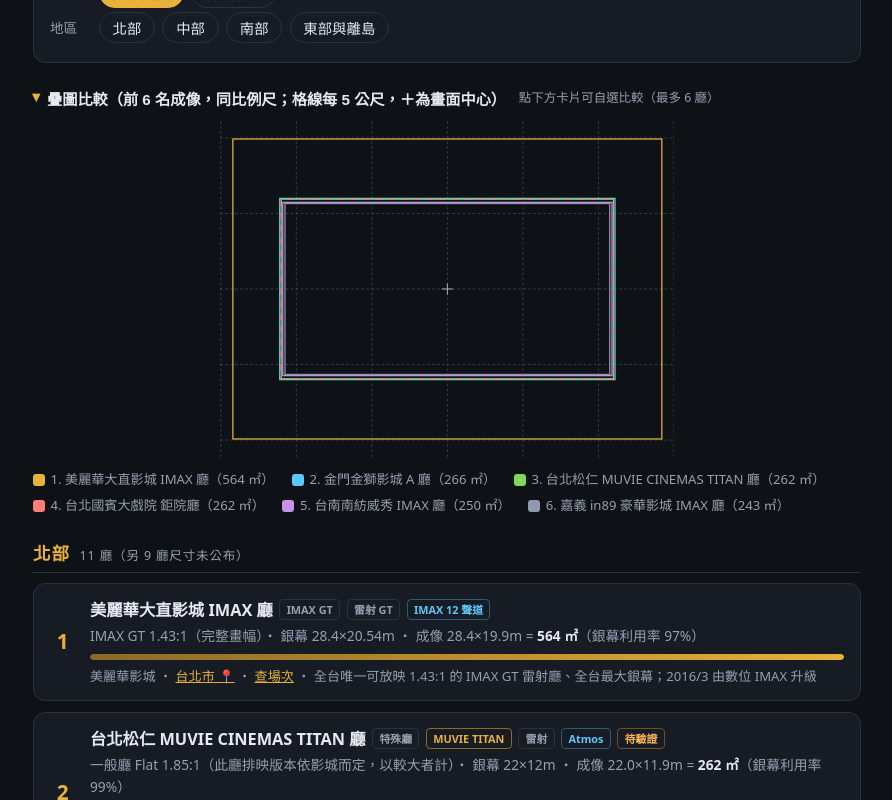
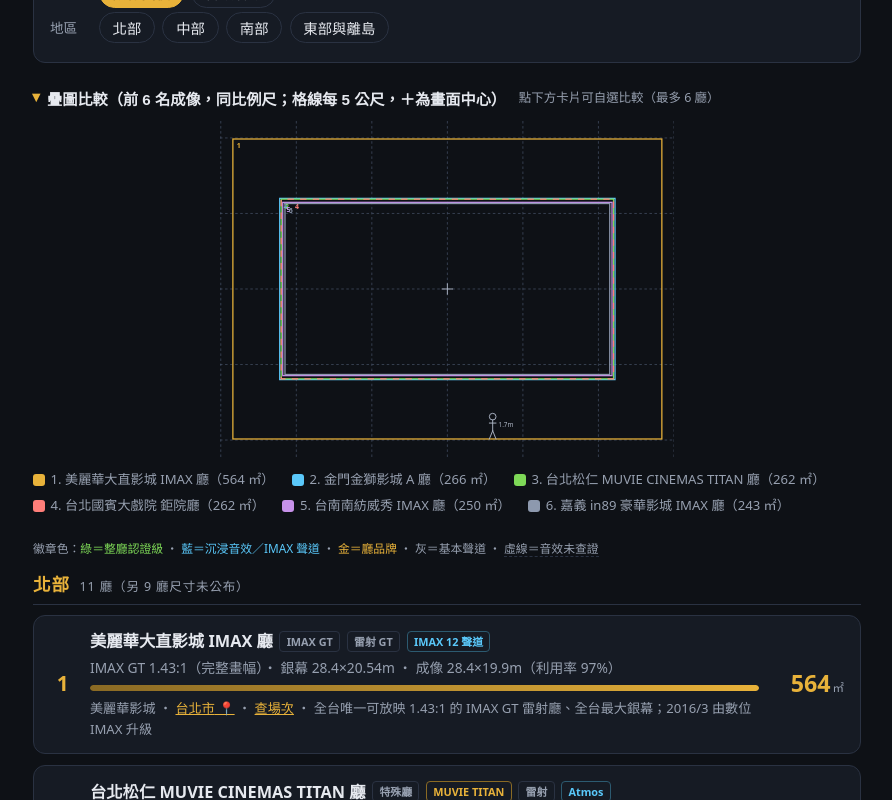
Before and after one commit to cowton0627/taiwan-theater, a React (Vite) app: page / in a window 1280 px wide. Shown: the part 320-1120 px from the top of the page, without its empty margins (193-1085 px from the left). Built offline with nearby package versions, Linux system fonts and the light colour scheme.

Commit message:
roadmap 2＋21 視覺包：成像面積大數字、待驗證降行內註記、徽章圖例；疊圖序號/hover 高亮/1.7m 人形參照

```diff
--- a/src/App.tsx
+++ b/src/App.tsx
@@ -138,6 +138,8 @@
   audioSorted: boolean;
 }) {
   const [open, setOpen] = useState(true);
+  /** 圖例 hover 中的項目——對應線框高亮、其餘淡出（色弱輔助之一，另有線框序號） */
+  const [hovered, setHovered] = useState<number | null>(null);
   const comparing = selected.length > 0;
   const top = (comparing ? selected : fits).slice(0, 6);
   if (top.length === 0) return null;
@@ -204,7 +206,8 @@
             <line x1={cx} y1={cy - 9} x2={cx} y2={cy + 9} className="center-mark" />
             {(() => {
               // 成像尺寸相同的框會完全重合、互相遮蓋——
-              // 同尺寸的第 2 框起改用虛線並錯開起點，讓每廳顏色都可見
+              // 同尺寸的第 2 框起改用虛線並錯開起點，讓每廳顏色都可見；
+              // 每框左上角掛序號（同尺寸者橫向錯開），色弱也能對回圖例
               const sizeSeen = new Map<string, number>();
               return top.map((f, i) => {
                 const w = f.imageWidthM * scale;
@@ -212,24 +215,60 @@
                 const key = `${f.imageWidthM.toFixed(2)}x${f.imageHeightM.toFixed(2)}`;
                 const dup = sizeSeen.get(key) ?? 0;
                 sizeSeen.set(key, dup + 1);
+                const x = (width - w) / 2;
+                const y = (height - h) / 2;
+                const stateClass =
+                  hovered === null ? '' : hovered === i ? ' hot' : ' dim';
                 return (
+                  <g key={f.screen.id} className={`overlay-item${stateClass}`}>
                     <rect
-                    key={f.screen.id}
-                    x={(width - w) / 2}
-                    y={(height - h) / 2}
+                      x={x}
+                      y={y}
                       width={w}
                       height={h}
                       className={`overlay-rect overlay-rect-${i}`}
                       strokeDasharray={dup > 0 ? '10 10' : undefined}
                       strokeDashoffset={dup > 0 ? dup * 10 : undefined}
                     />
+                    <text
+                      x={x + 6 + dup * 16}
+                      y={y + 15}
+                      className={`overlay-num overlay-num-${i}`}
+                    >
+                      {i + 1}
+                    </text>
+                  </g>
                 );
               });
+            })()}
+            {(() => {
+              // 1.7m 人形比例參照：站在最高成像框的底緣、置中偏右避開中心十字
+              const personH = 1.7 * scale;
+              const yFeet = (height + maxHm * scale) / 2;
+              const px = cx + gridStep * 0.6;
+              const headR = personH * 0.13;
+              return (
+                <g className="person-mark">
+                  <title>身高 1.7m 比例參照</title>
+                  <circle cx={px} cy={yFeet - personH + headR} r={headR} />
+                  <line x1={px} y1={yFeet - personH + headR * 2} x2={px} y2={yFeet - personH * 0.32} />
+                  <line x1={px - headR} y1={yFeet - personH * 0.62} x2={px + headR} y2={yFeet - personH * 0.62} />
+                  <line x1={px} y1={yFeet - personH * 0.32} x2={px - headR} y2={yFeet} />
+                  <line x1={px} y1={yFeet - personH * 0.32} x2={px + headR} y2={yFeet} />
+                  <text x={px + headR + 4} y={yFeet - personH * 0.45} className="person-label">
+                    1.7m
+                  </text>
+                </g>
+              );
             })()}
           </svg>
           <ul className="overlay-legend">
             {top.map((f, i) => (
-              <li key={f.screen.id}>
+              <li
+                key={f.screen.id}
+                onMouseEnter={() => setHovered(i)}
+                onMouseLeave={() => setHovered(null)}
+              >
                 <span className={`swatch swatch-${i}`} />
                 {i + 1}. {f.screen.name}（{f.imageAreaM2.toFixed(0)} ㎡）
               </li>
@@ -600,6 +639,16 @@
         <p className="empty-state">目前的品牌／地區組合下沒有影廳，請調整篩選條件。</p>
       )}
 
+      {grouped.length > 0 && (
+        <p className="badge-legend">
+          徽章色：<span className="lg-cert">綠＝整廳認證級</span> ・{' '}
+          <span className="lg-imax">藍＝沉浸音效／IMAX 聲道</span> ・{' '}
+          <span className="lg-brand">金＝廳品牌</span> ・{' '}
+          <span className="lg-basic">灰＝基本聲道</span> ・{' '}
+          <span className="lg-unknown">虛線＝音效未查證</span>
+        </p>
+      )}
+
       {grouped.map((group) => (
         <section key={group.region} className="region-group">
           <h2 className="region-title">
@@ -651,11 +700,6 @@
                       <span className="badge">{fit.screen.projection}</span>
                     )}
                     <AudioTierBadge s={fit.screen} />
-                    {!fit.screen.verified && (
-                      <span className="badge unverified" title="尺寸為社群流傳值，尚未查證">
-                        待驗證
-                      </span>
-                    )}
                   </h3>
                   <p className="dims">
                     {fit.version.label}
@@ -667,9 +711,14 @@
                     {fit.version.confidence === 'reported' && '（畫幅為媒體報導值）'}
                     {fit.version.confidence === 'expected' && '（畫幅未定，此為預期值）'}
                     ・ 銀幕 {fit.screen.widthM}×{fit.screen.heightM}m ・ 成像{' '}
-                    {fit.imageWidthM.toFixed(1)}×{fit.imageHeightM.toFixed(1)}m ={' '}
-                    <strong>{fit.imageAreaM2.toFixed(0)} ㎡</strong>（銀幕利用率{' '}
+                    {fit.imageWidthM.toFixed(1)}×{fit.imageHeightM.toFixed(1)}m（利用率{' '}
                     {(fit.screenUsage * 100).toFixed(0)}%）
+                    {!fit.screen.verified && (
+                      <span className="unverified-note" title="尺寸為社群流傳值，尚未查證">
+                        {' '}
+                        ・尺寸待驗證
+                      </span>
+                    )}
                   </p>
                   <div className="bar-track">
                     <div
@@ -684,6 +733,10 @@
                     </a>
                     {fit.screen.notes && ` ・ ${fit.screen.notes}`}
                   </p>
+                </div>
+                <div className="card-area" title="有效成像面積">
+                  {fit.imageAreaM2.toFixed(0)}
+                  <span className="unit">㎡</span>
                 </div>
               </article>
             ))}
--- a/src/index.css
+++ b/src/index.css
@@ -169,6 +169,48 @@
 .overlay-rect {
   fill: none;
   stroke-width: 2;
+}
+
+/* 圖例 hover：對應線框加粗、其餘淡出 */
+.overlay-item {
+  transition: opacity 0.12s;
+}
+
+.overlay-item.dim {
+  opacity: 0.18;
+}
+
+.overlay-item.hot .overlay-rect {
+  stroke-width: 3.5;
+}
+
+.overlay-num {
+  font-size: 11px;
+  font-weight: 700;
+}
+
+.overlay-num-0 { fill: #e8b23a; }
+.overlay-num-1 { fill: #5ac8fa; }
+.overlay-num-2 { fill: #7ed957; }
+.overlay-num-3 { fill: #ff7e79; }
+.overlay-num-4 { fill: #c792ea; }
+.overlay-num-5 { fill: #8d99ae; }
+
+.person-mark circle {
+  fill: none;
+  stroke: #aeb7c6;
+  stroke-width: 1.5;
+}
+
+.person-mark line {
+  stroke: #aeb7c6;
+  stroke-width: 1.5;
+  stroke-linecap: round;
+}
+
+.person-mark .person-label {
+  fill: #aeb7c6;
+  font-size: 10px;
 }
 
 .overlay-rect-0 { stroke: #e8b23a; }
@@ -415,6 +457,42 @@
   color: var(--text);
 }
 
+/* 成像面積＝卡片主視覺（U-6） */
+.card-area {
+  min-width: 4.4rem;
+  text-align: right;
+  font-size: 1.45rem;
+  font-weight: 700;
+  color: var(--accent);
+  line-height: 1.1;
+  white-space: nowrap;
+}
+
+.card-area .unit {
+  font-size: 0.72rem;
+  font-weight: 400;
+  color: var(--muted);
+  margin-left: 2px;
+}
+
+/* 「待驗證」由徽章降為行內註記（U-5） */
+.unverified-note {
+  color: #ffb454;
+  font-size: 0.8rem;
+}
+
+.badge-legend {
+  margin: 0 0 0.8rem;
+  font-size: 0.74rem;
+  color: var(--muted);
+}
+
+.badge-legend .lg-cert { color: #7ed957; }
+.badge-legend .lg-imax { color: #5ac8fa; }
+.badge-legend .lg-brand { color: var(--accent); }
+.badge-legend .lg-basic { color: var(--muted); }
+.badge-legend .lg-unknown { color: var(--muted); border-bottom: 1px dashed var(--border); }
+
 .bar-track {
   background: #0a0d12;
   border-radius: 4px;
@@ -451,4 +529,10 @@
   .card {
     flex-wrap: wrap;
   }
+
+  .card-area {
+    order: -1;
+    margin-left: auto;
+    min-width: 0;
+  }
 }
```
Also changed, not shown: 1 other file (tests, documents, lock files or other folders). Lines whose indentation alone changed are shown as unchanged.
